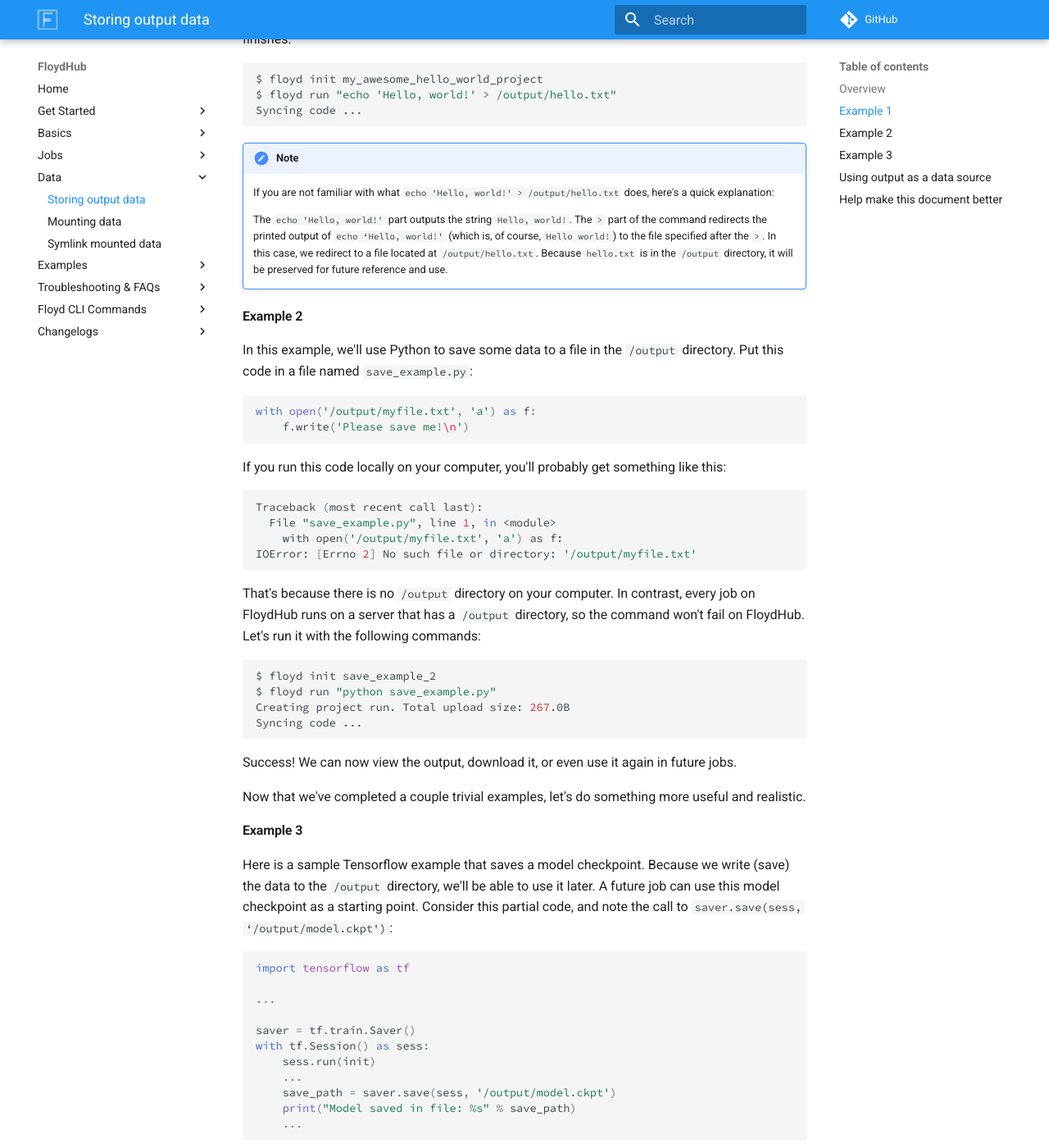
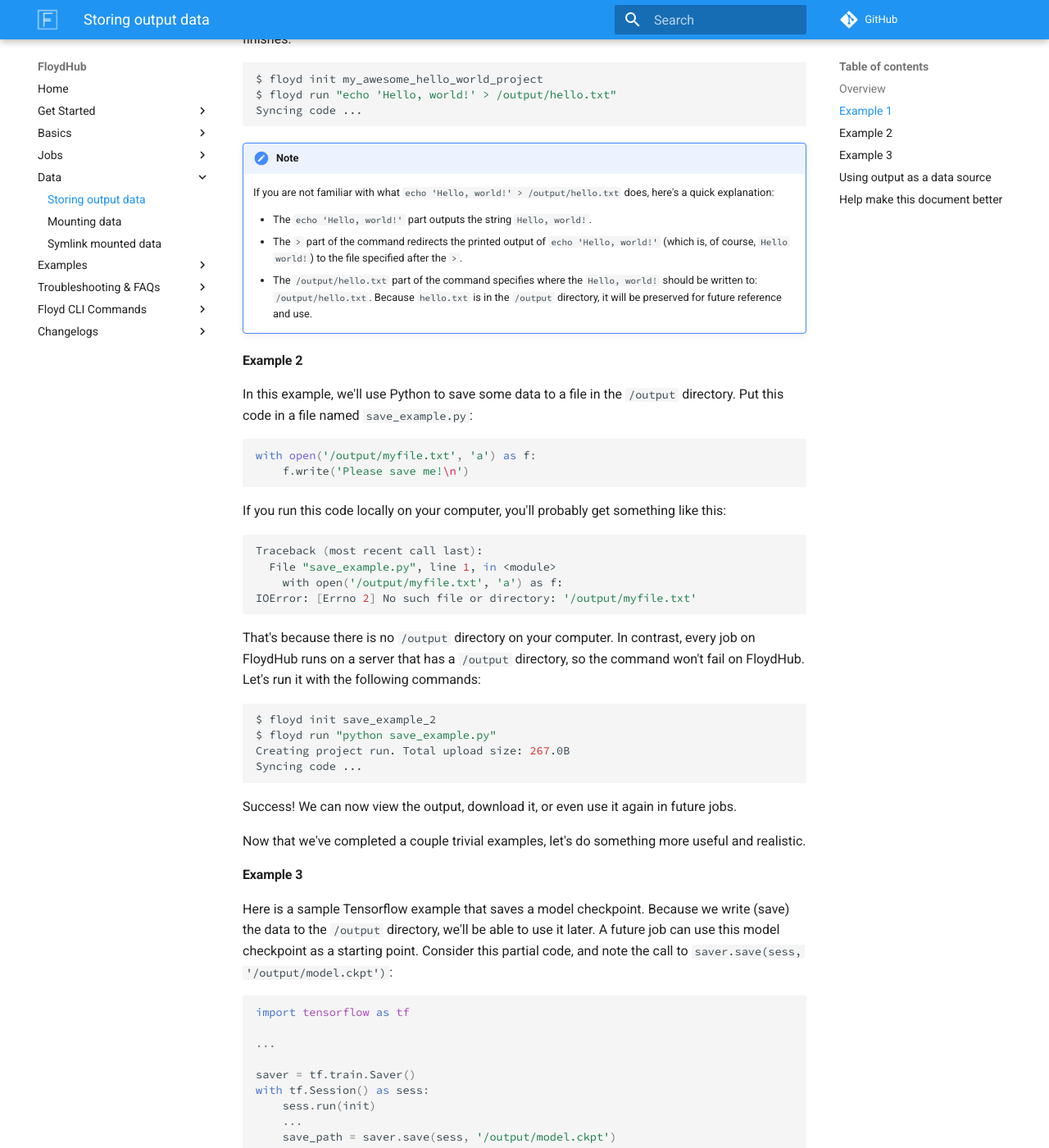
Before and after one commit to floydhub/floyd-docs, an MkDocs documentation site: the page built from docs/guides/data/storing_output.md, in a window 1280 px wide and 1400 px high, scrolled down 548 px. Shown: the whole window at 82% size. Built offline with MkDocs 1.6.1 and Material for MkDocs 9.7.7, drawn with Linux system fonts in a browser that asks for light colours; comment, search, counter and statistics services are not loaded; old or Windows-style settings are respelled for this version of MkDocs.

Commit message:
update note section

````diff
--- a/docs/guides/data/storing_output.md
+++ b/docs/guides/data/storing_output.md
@@ -29,12 +29,13 @@
     `echo 'Hello, world!' > /output/hello.txt` does, here's a quick
     explanation:
 
-    The `echo 'Hello, world!'` part outputs the string `Hello, world!`. The `>`
-    part of the command redirects the printed output of `echo ‘Hello, world!'`
-    (which is, of course, `Hello world!`) to the file specified after the `>`.
-    In this case, we redirect to a file located at `/output/hello.txt`.
-    Because `hello.txt` is in the `/output` directory, it will be preserved for
-    future reference and use.
+    - The `echo 'Hello, world!'` part outputs the string `Hello, world!`.
+    - The `>` part of the command redirects the printed output of `echo 'Hello, world!'`
+      (which is, of course, `Hello world!`) to the file specified after the `>`.
+    - The `/output/hello.txt` part of the command specifies where the `Hello,
+      world!` should be written to: `/output/hello.txt`. Because `hello.txt` is
+      in the `/output` directory, it will be preserved for future reference and
+      use.
 
 #### Example 2
 In this example, we'll use Python to save some data to a file in the `/output`
@@ -76,7 +77,7 @@
 write (save) the data to the `/output` directory, we'll be able to use it
 later. A future job can use this model checkpoint as a starting point.
 Consider this partial code, and note the call to `saver.save(sess,
-‘/output/model.ckpt')`:
+'/output/model.ckpt')`:
 
 ```python
 import tensorflow as tf
````
